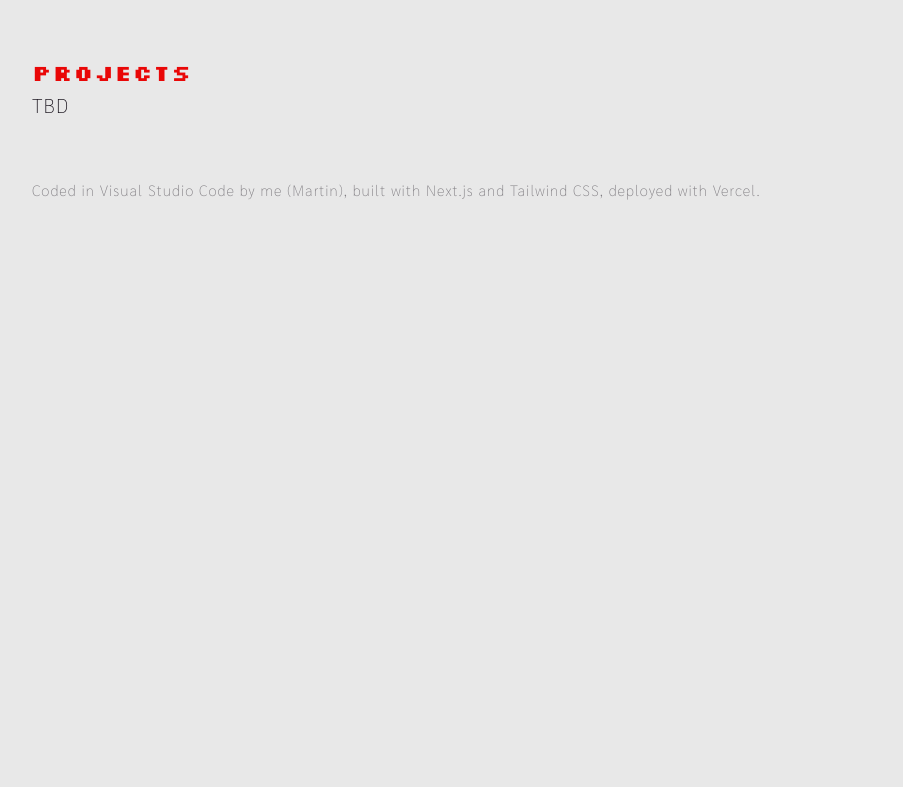
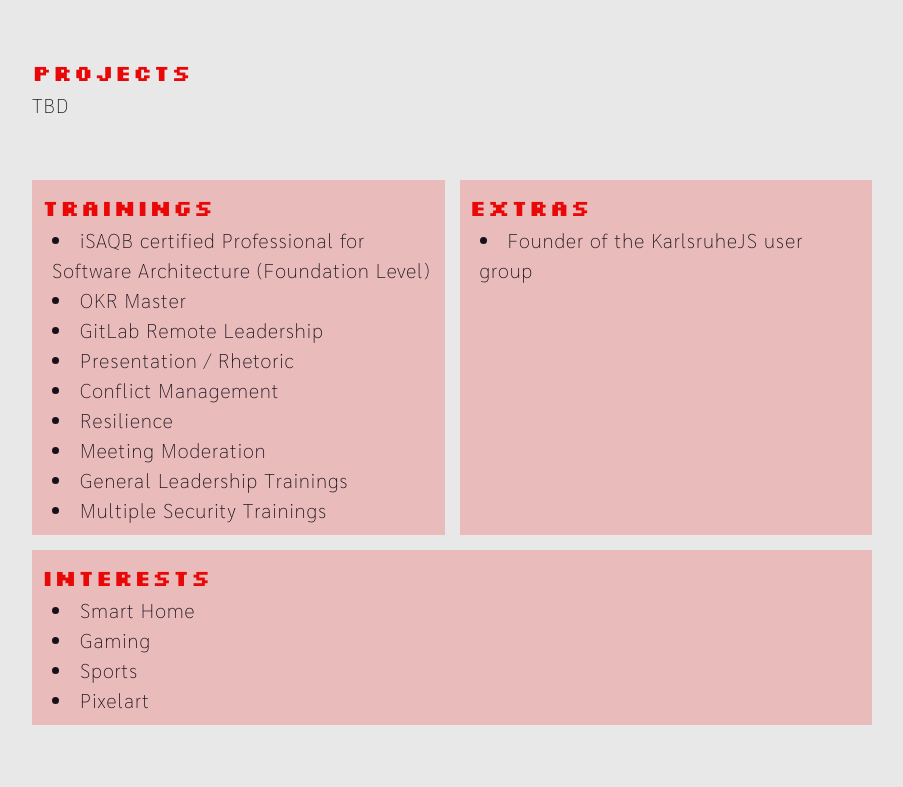
Before and after one commit to wittemann/martin-wittemann.de, a Next.js app: page / in a window 1280 px wide. Shown: the part 2000-2787 px from the top of the page, without its empty margins (48-951 px from the left). Before the commit the page ends 2400 px from the top, so only its background shows below. Built offline with nearby package versions, Linux system fonts and the light colour scheme.

Commit message:
add detail section

```diff
--- /dev/null
+++ b/components/details.tsx
@@ -0,0 +1,21 @@
+import { Silkscreen } from 'next/font/google';
+import details from '@/data/details.json';
+
+const fontHeadline = Silkscreen({ subsets: ['latin'], weight: '700' });
+
+export default function Details() {
+  return (
+    <section className="flex gap-3 w-full mt-12 flex-wrap">
+      {Object.keys(details).map((name, detailId) => (
+        <div key={detailId} className="grow p-2 bg-primary/20 min-w-56 basis-0">
+          <h2 className={`${fontHeadline.className} text-lg`}>{name}</h2>
+          <ul className="list-disc list-inside pl-2">
+            {details[name as keyof typeof details].map((detail, id) => (
+              <li key={id}>{detail}</li>
+            ))}
+          </ul>
+        </div>
+      ))}
+    </section>
+  );
+}
--- /dev/null
+++ b/data/details.json
@@ -0,0 +1,15 @@
+{
+  "trainings": [
+    "iSAQB certified Professional for Software Architecture (Foundation Level)",
+    "OKR Master",
+    "GitLab Remote Leadership",
+    "Presentation / Rhetoric",
+    "Conflict Management",
+    "Resilience",
+    "Meeting Moderation",
+    "General Leadership Trainings",
+    "Multiple Security Trainings"
+  ],
+  "Extras": ["Founder of the KarlsruheJS user group"],
+  "Interests": ["Smart Home", "Gaming", "Sports", "Pixelart"]
+}
--- a/pages/index.tsx
+++ b/pages/index.tsx
@@ -4,6 +4,7 @@ import About from '@/components/about';
 import Projects from '@/components/projects';
 import { Sarabun } from 'next/font/google';
 import Footer from '@/components/footer';
+import Details from '@/components/details';
 
 const font = Sarabun({ subsets: ['latin'], weight: ['100', '700'] });
 
@@ -17,6 +18,7 @@ export default function Home() {
         <About></About>
         <Experience></Experience>
         <Projects></Projects>
+        <Details></Details>
         <Footer></Footer>
       </main>
     </div>
```
